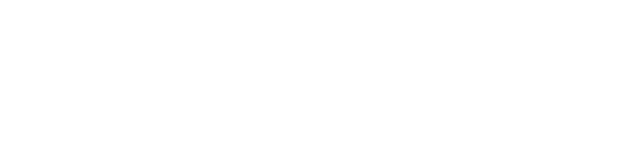
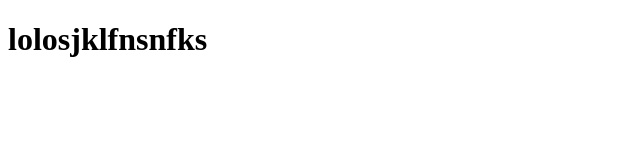
Before and after one commit to Mr-Rafiqul-Islam/kufaaaaa, a plain HTML site: page index.html in a window 1280 px wide. Shown: the whole page, without its empty margins (0-640 px from the left). Drawn offline with Linux system fonts and the light colour scheme.

```diff
--- a/index.html
+++ b/index.html
@@ -6,6 +6,6 @@
     <title>Class something</title>
 </head>
 <body>
-
+    <h1>lolosjklfnsnfks</h1>
 </body>
 </html>
```
